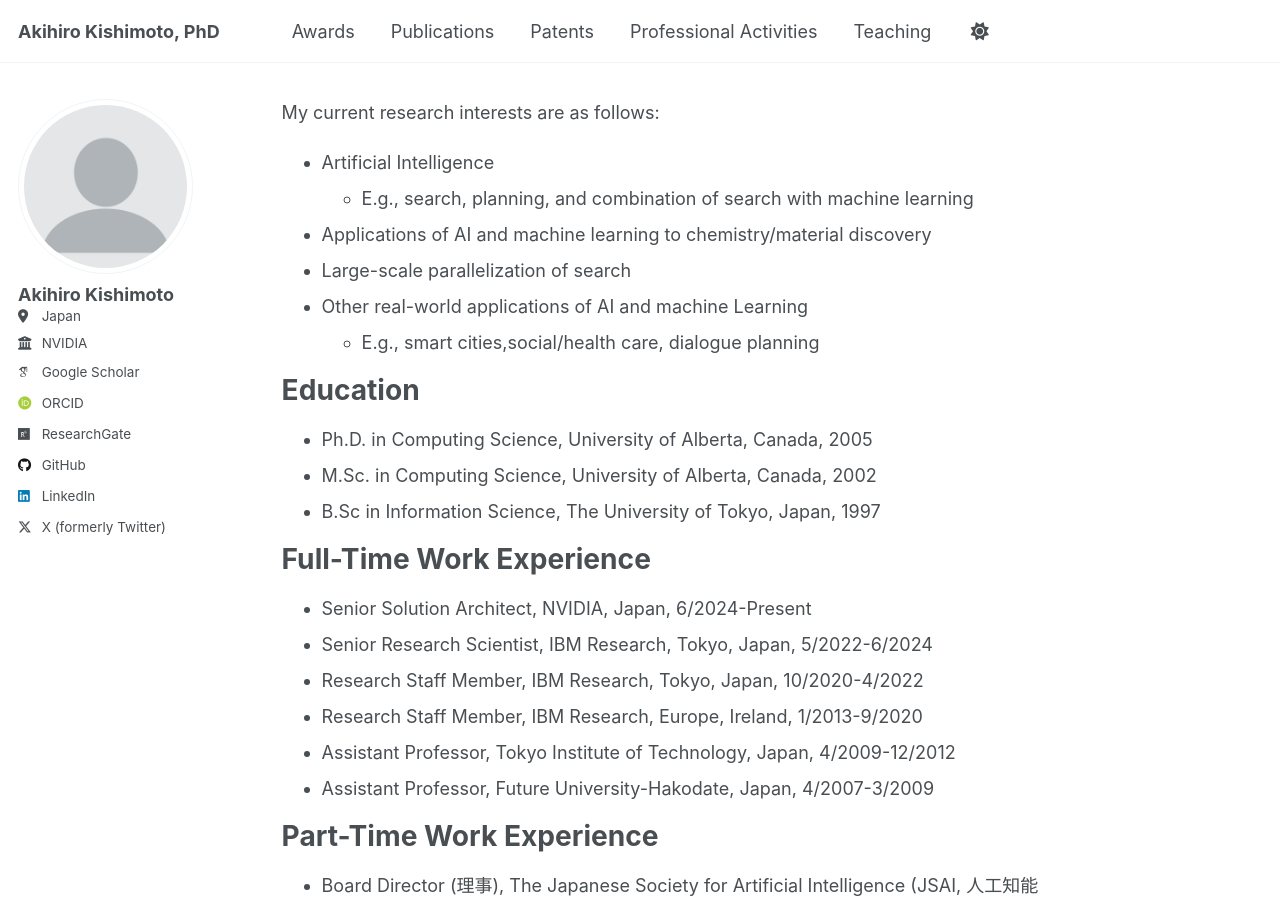
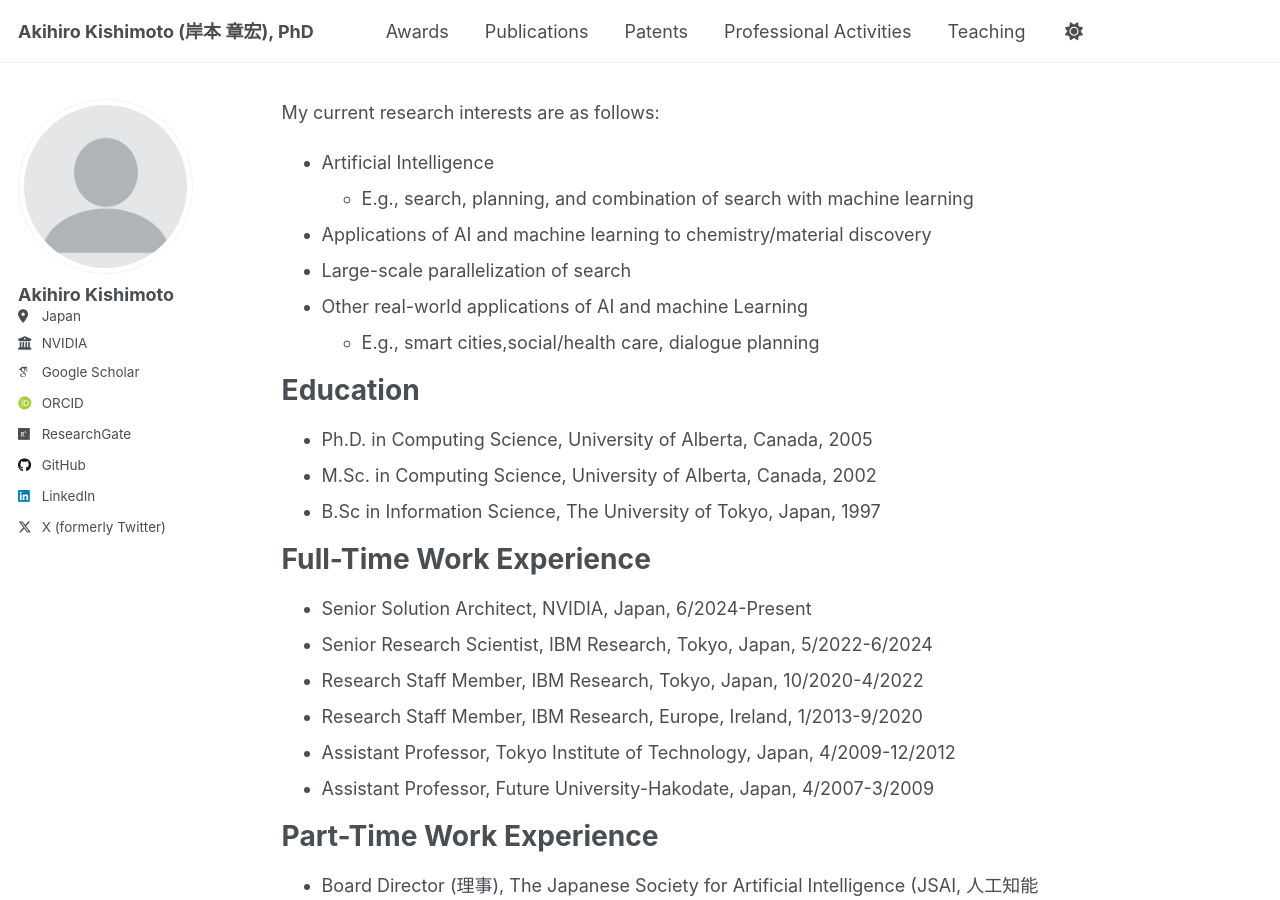
Before and after one commit to kishimoto1974/kishimoto1974.github.io, a Jekyll site: the page built from _pages/about.md, in a window 1280 px wide and 900 px high. Built offline with Jekyll 4.4.1, drawn with Linux system fonts in a browser that asks for light colours; some web fonts are replaced.

Commit message:
Update _config.yml
Japanese name included

```diff
--- a/_config.yml
+++ b/_config.yml
@@ -9,7 +9,7 @@
 # Basic Site Settings
 locale                   : "en-US"
 site_theme               : "default"
-title                    : "Akihiro Kishimoto, PhD"
+title                    : "Akihiro Kishimoto (岸本 章宏), PhD"
 title_separator          : "-"
 name                     : &name "Akihiro Kishimoto"
 description              : #&description "personal description"
```
